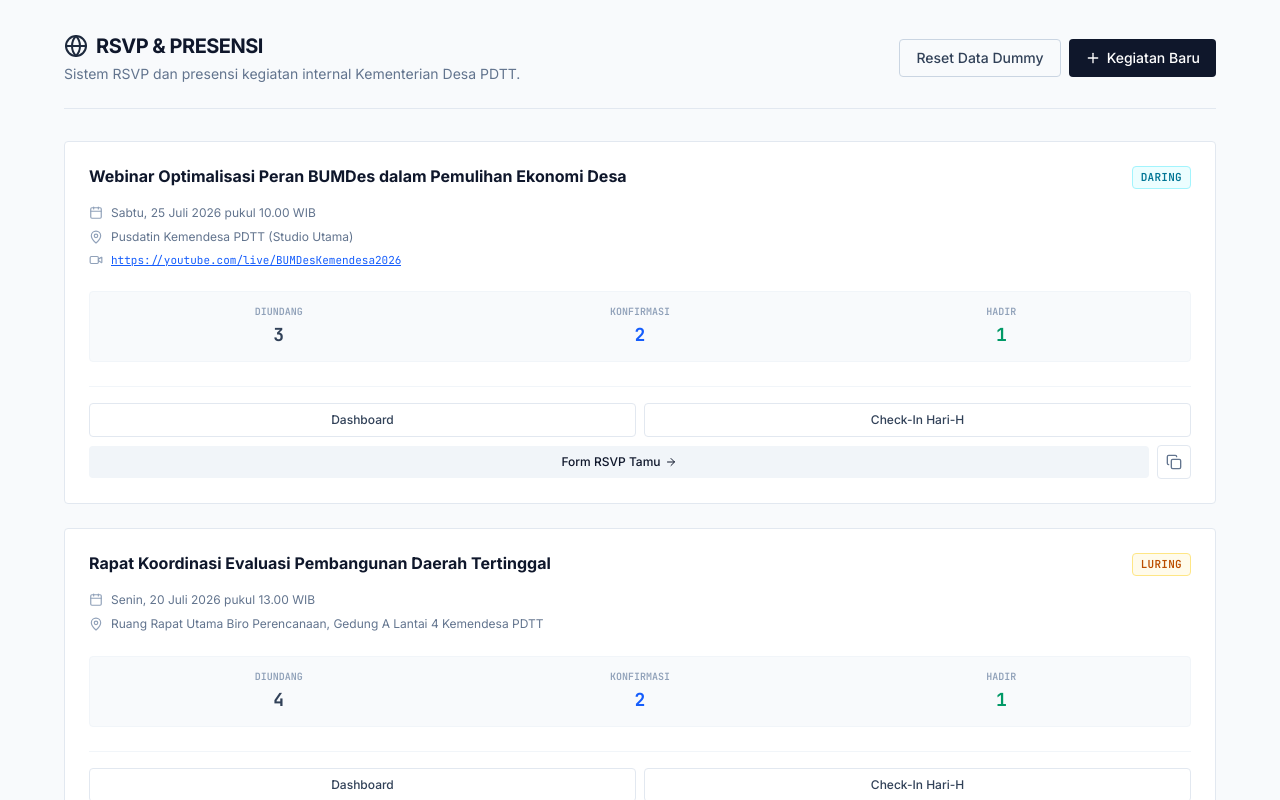
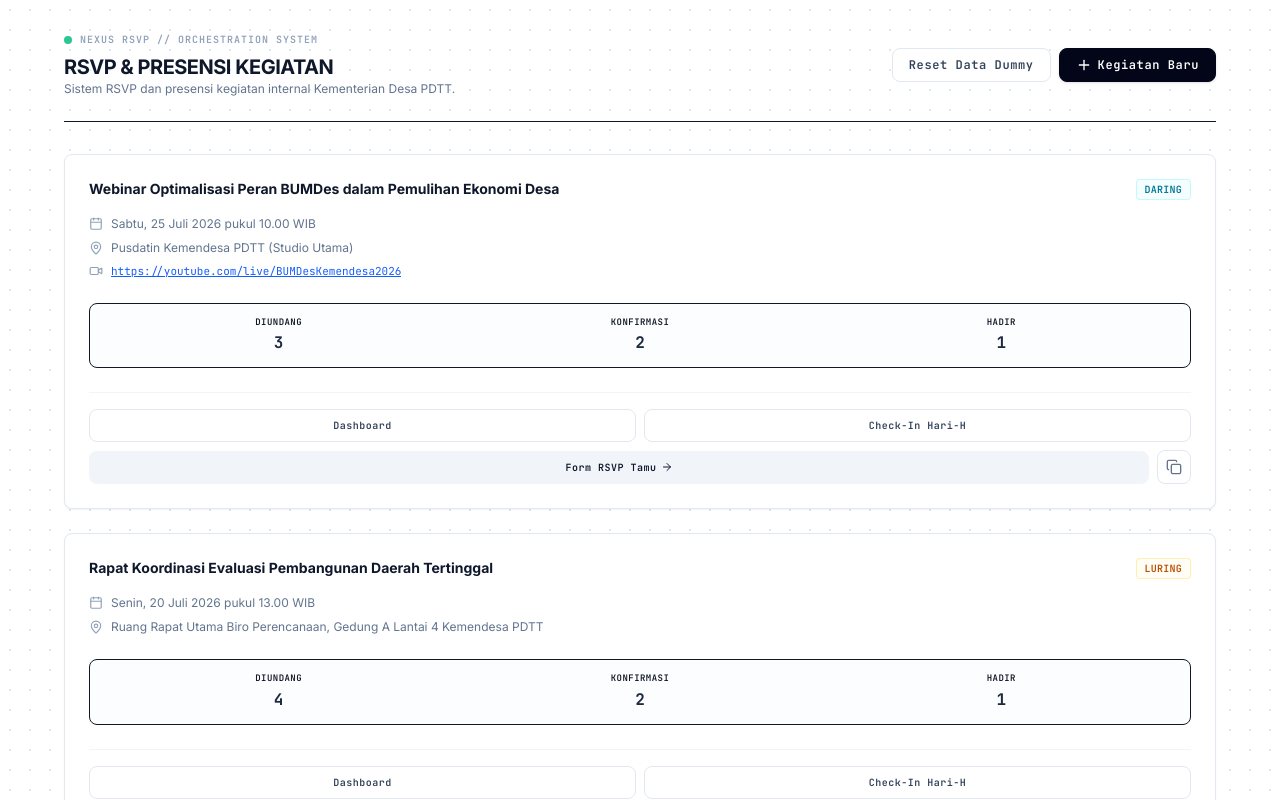
Before and after one commit to dendyadinirwana/RSVP-kemendesa, a React (Vite) app: page /dashboard in a window 1280 px wide. Shown: the top 800 px of the page. Built offline with nearby package versions, Linux system fonts and the light colour scheme.

Commit message:
design: align RSVP Kemendesa design system and pages with Nexus Orchestration Engine aesthetic guidelines

```diff
--- a/src/components/ui/Badge.tsx
+++ b/src/components/ui/Badge.tsx
@@ -11,16 +11,16 @@ export const Badge: React.FC<BadgeProps> = ({
   variant = 'neutral',
   className = '',
 }) => {
-  const baseStyles = 'inline-flex items-center px-2 py-0.5 rounded text-[11px] font-semibold font-mono tracking-wide uppercase';
+  const baseStyles = 'inline-flex items-center px-2 py-0.5 rounded text-[10px] font-semibold font-mono tracking-wide uppercase';
 
   const variants = {
-    neutral: 'bg-slate-100 text-slate-700 border border-slate-200',
-    info: 'bg-blue-50 text-blue-700 border border-blue-200',
-    success: 'bg-emerald-50 text-emerald-700 border border-emerald-200',
-    warning: 'bg-amber-50 text-amber-700 border border-amber-200',
-    primary: 'bg-slate-900 text-white border border-slate-900',
-    purple: 'bg-purple-50 text-purple-700 border border-purple-200',
-    cyan: 'bg-cyan-50 text-cyan-700 border border-cyan-200',
+    neutral: 'bg-slate-50 text-slate-600 border border-slate-200/80',
+    info: 'bg-blue-50/50 text-blue-700 border border-blue-200/60',
+    success: 'bg-emerald-50/50 text-emerald-700 border border-emerald-200/60',
+    warning: 'bg-amber-50/50 text-amber-700 border border-amber-200/60',
+    primary: 'bg-slate-950 text-white border border-slate-950',
+    purple: 'bg-purple-50/50 text-purple-700 border border-purple-200/60',
+    cyan: 'bg-cyan-50/50 text-cyan-700 border border-cyan-200/60',
   };
 
   return (
--- a/src/components/ui/Button.tsx
+++ b/src/components/ui/Button.tsx
@@ -15,19 +15,19 @@ export const Button: React.FC<ButtonProps> = ({
   disabled,
   ...props
 }) => {
-  const baseStyles = 'inline-flex items-center justify-center font-medium transition-colors focus-visible:outline-2 focus-visible:outline-offset-2 disabled:opacity-50 disabled:pointer-events-none rounded';
+  const baseStyles = 'inline-flex items-center justify-center font-semibold transition-colors focus-visible:outline-2 focus-visible:outline-offset-2 disabled:opacity-50 disabled:pointer-events-none rounded-lg tracking-wider font-mono';
 
   const variants = {
-    primary: 'bg-slate-900 hover:bg-slate-800 text-white focus-visible:outline-slate-950',
-    secondary: 'bg-slate-100 hover:bg-slate-200 text-slate-900 focus-visible:outline-slate-200',
-    outline: 'border border-slate-200 hover:bg-slate-50 text-slate-700 focus-visible:outline-slate-200',
-    danger: 'bg-red-600 hover:bg-red-700 text-white focus-visible:outline-red-600',
+    primary: 'bg-slate-950 hover:bg-slate-900 text-white border border-slate-950 shadow-sm focus-visible:outline-slate-950',
+    secondary: 'bg-slate-100 hover:bg-slate-200 text-slate-900 border border-transparent focus-visible:outline-slate-200',
+    outline: 'border border-slate-200 hover:border-slate-300 bg-white hover:bg-slate-50 text-slate-700 focus-visible:outline-slate-200',
+    danger: 'bg-red-50 hover:bg-red-100 text-red-700 border border-red-250 focus-visible:outline-red-600',
   };
 
   const sizes = {
-    sm: 'px-3 py-1.5 text-xs',
-    md: 'px-4 py-2 text-sm',
-    lg: 'px-5 py-2.5 text-base',
+    sm: 'px-3 py-1.5 text-[10px]',
+    md: 'px-4 py-2 text-xs',
+    lg: 'px-5 py-2.5 text-sm',
   };
 
   return (
--- a/src/components/ui/Card.tsx
+++ b/src/components/ui/Card.tsx
@@ -10,8 +10,8 @@ export const Card: React.FC<CardProps> = ({ children, className = '', onClick })
   return (
     <div
       onClick={onClick}
-      className={`bg-white border border-slate-200 rounded p-6 transition-all ${
-        onClick ? 'cursor-pointer hover:border-slate-400' : ''
+      className={`bg-white border border-slate-200 rounded-lg p-6 shadow-xs transition-all ${
+        onClick ? 'cursor-pointer hover:border-slate-350 hover:shadow-sm' : ''
       } ${className}`}
     >
       {children}
--- a/src/components/ui/Input.tsx
+++ b/src/components/ui/Input.tsx
@@ -13,15 +13,15 @@ export const Input = React.forwardRef<HTMLInputElement, InputProps>(
     return (
       <div className="w-full flex flex-col gap-1.5">
         {label && (
-          <label htmlFor={generatedId} className="text-xs font-semibold text-slate-700 uppercase tracking-wider">
+          <label htmlFor={generatedId} className="text-[10px] font-semibold text-slate-500 uppercase tracking-wider font-mono">
             {label}
           </label>
         )}
         <input
           ref={ref}
           id={generatedId}
-          className={`w-full px-3 py-2 text-sm bg-white border rounded transition-colors placeholder:text-slate-400 focus:outline-none focus:ring-1 focus:ring-slate-900 focus:border-slate-900 ${
-            error ? 'border-red-500 ring-1 ring-red-500' : 'border-slate-200'
+          className={`w-full px-3 py-2 text-sm bg-white border rounded-lg transition-colors placeholder:text-slate-400 focus:outline-none focus:ring-1 focus:ring-slate-950 focus:border-slate-950 ${
+            error ? 'border-red-550 ring-1 ring-red-550' : 'border-slate-200'
           } ${className}`}
           {...props}
         />
--- a/src/components/ui/Table.tsx
+++ b/src/components/ui/Table.tsx
@@ -8,12 +8,12 @@ interface TableProps {
 
 export const Table: React.FC<TableProps> = ({ headers, children, className = '' }) => {
   return (
-    <div className={`w-full overflow-x-auto border border-slate-200 rounded ${className}`}>
+    <div className={`w-full overflow-x-auto border border-slate-200 rounded-lg bg-white shadow-xs ${className}`}>
       <table className="w-full text-left border-collapse">
         <thead>
-          <tr className="bg-slate-50 border-b border-slate-200 text-xs font-semibold text-slate-500 uppercase tracking-wider">
+          <tr className="bg-slate-50/60 border-b border-slate-200 text-[10px] font-semibold text-slate-500 uppercase tracking-wider font-mono">
             {headers.map((header, idx) => (
-              <th key={idx} className="px-6 py-3 font-semibold">
+              <th key={idx} className="px-6 py-3.5 font-semibold">
                 {header}
               </th>
             ))}
--- a/src/index.css
+++ b/src/index.css
@@ -10,8 +10,11 @@
 /* Global Reset & Base Styling */
 html, body {
   font-family: var(--font-sans);
-  background-color: #F9FAFB;
+  background-color: #ffffff;
+  background-image: radial-gradient(#e2e8f0 1.2px, transparent 1.2px);
+  background-size: 20px 20px;
   color: #111827;
+  min-height: 100vh;
 }
 
 /* Print CSS Media Queries */
--- a/src/pages/DashboardList.tsx
+++ b/src/pages/DashboardList.tsx
@@ -14,8 +14,7 @@ import {
   ClipboardList,
   CheckCircle,
   Copy,
-  Check,
-  Globe
+  Check
 } from 'lucide-react';
 
 export const DashboardList: React.FC = () => {
@@ -115,18 +114,21 @@ export const DashboardList: React.FC = () => {
   };
 
   return (
-    <div className="min-h-screen bg-slate-50 py-8 px-4 sm:px-6 lg:px-8">
+    <div className="min-h-screen py-8 px-4 sm:px-6 lg:px-8">
       <div className="max-w-6xl mx-auto">
         {/* Header */}
-        <header className="flex flex-col sm:flex-row sm:items-center sm:justify-between border-b border-slate-200 pb-6 mb-8 gap-4">
+        <header className="flex flex-col sm:flex-row sm:items-center sm:justify-between border-b border-slate-250/70 pb-6 mb-8 gap-4">
           <div>
-            <div className="flex items-center gap-2 mb-1">
-              <Globe className="h-6 w-6 text-slate-800" />
-              <h1 className="text-xl font-bold tracking-tight text-slate-900 font-sans uppercase">
-                RSVP & Presensi
-              </h1>
+            <div className="flex items-center gap-2 mb-1.5">
+              <span className="h-2 w-2 rounded-full bg-emerald-500 animate-pulse" />
+              <div className="text-[10px] font-semibold text-slate-400 uppercase tracking-widest font-mono">
+                Nexus RSVP // Orchestration System
+              </div>
             </div>
-            <p className="text-sm text-slate-500">
+            <h1 className="text-xl font-bold tracking-tight text-slate-900 uppercase">
+              RSVP & Presensi Kegiatan
+            </h1>
+            <p className="text-xs text-slate-500">
               Sistem RSVP dan presensi kegiatan internal Kementerian Desa PDTT.
             </p>
           </div>
@@ -139,7 +141,7 @@ export const DashboardList: React.FC = () => {
                 }
               }}
               variant="outline"
-              className="sm:w-auto w-full inline-flex items-center justify-center gap-1.5 border-slate-300"
+              className="sm:w-auto w-full inline-flex items-center justify-center gap-1.5 border-slate-250/80"
             >
               Reset Data Dummy
             </Button>
@@ -158,18 +160,18 @@ export const DashboardList: React.FC = () => {
 
         {/* Loading State */}
         {isLoading && events.length === 0 && (
-          <div className="flex flex-col items-center justify-center py-20 bg-white border border-slate-200 rounded">
+          <div className="flex flex-col items-center justify-center py-20 bg-white border border-slate-200 rounded-lg">
             <div className="animate-spin rounded-full h-8 w-8 border-t-2 border-b-2 border-slate-900 mb-4"></div>
-            <p className="text-sm text-slate-500 font-mono">MEMUAT DAFTAR KEGIATAN...</p>
+            <p className="text-xs text-slate-400 font-mono">MEMUAT DAFTAR KEGIATAN...</p>
           </div>
         )}
 
         {/* Empty State */}
         {!isLoading && events.length === 0 && (
-          <div className="text-center py-16 bg-white border border-slate-200 rounded p-6">
-            <ClipboardList className="mx-auto h-12 w-12 text-slate-300 mb-4" />
-            <h3 className="text-lg font-medium text-slate-900 mb-1">Belum Ada Kegiatan</h3>
-            <p className="text-sm text-slate-500 max-w-md mx-auto mb-6">
+          <div className="text-center py-16 bg-white border border-slate-200 rounded-lg p-6">
+            <ClipboardList className="mx-auto h-12 w-12 text-slate-350 mb-4" />
+            <h3 className="text-sm font-medium text-slate-900 mb-1">Belum Ada Kegiatan</h3>
+            <p className="text-xs text-slate-450 max-w-md mx-auto mb-6">
               Mulai dengan membuat kegiatan baru untuk mengelola RSVP tamu undangan Anda.
             </p>
             <Button onClick={() => setIsModalOpen(true)}>
@@ -188,11 +190,11 @@ export const DashboardList: React.FC = () => {
               const totalAttended = eventGuests.filter((g) => g.statusUndangan === 'hadir').length;
 
               return (
-                <Card key={evt.id} className="flex flex-col justify-between hover:border-slate-300">
+                <Card key={evt.id} className="flex flex-col justify-between hover:border-slate-350">
                   <div>
                     {/* Header Event Card */}
                     <div className="flex items-start justify-between gap-4 mb-4">
-                      <h2 className="text-base font-bold text-slate-900 leading-tight">
+                      <h2 className="text-sm font-bold text-slate-900 leading-snug">
                         {evt.namaKegiatan}
                       </h2>
                       <Badge
@@ -229,18 +231,18 @@ export const DashboardList: React.FC = () => {
                     </div>
 
                     {/* Quick Stats Grid */}
-                    <div className="grid grid-cols-3 gap-2 bg-slate-50 p-3 rounded mb-6 border border-slate-100 text-center">
+                    <div className="grid grid-cols-3 gap-2 bg-slate-50/40 p-3 rounded-lg mb-6 border border-slate-205/65 text-center">
                       <div>
-                        <div className="text-[10px] uppercase font-semibold text-slate-400 font-mono">Diundang</div>
-                        <div className="text-lg font-bold text-slate-700 font-mono mt-0.5">{totalInvited}</div>
+                        <div className="text-[9px] uppercase font-semibold text-slate-450 font-mono tracking-wider">Diundang</div>
+                        <div className="text-base font-bold text-slate-800 font-mono mt-0.5">{totalInvited}</div>
                       </div>
                       <div>
-                        <div className="text-[10px] uppercase font-semibold text-slate-400 font-mono">Konfirmasi</div>
-                        <div className="text-lg font-bold text-blue-600 font-mono mt-0.5">{totalConfirmed}</div>
+                        <div className="text-[9px] uppercase font-semibold text-slate-450 font-mono tracking-wider">Konfirmasi</div>
+                        <div className="text-base font-bold text-slate-800 font-mono mt-0.5">{totalConfirmed}</div>
                       </div>
                       <div>
-                        <div className="text-[10px] uppercase font-semibold text-slate-400 font-mono">Hadir</div>
-                        <div className="text-lg font-bold text-emerald-600 font-mono mt-0.5">{totalAttended}</div>
+                        <div className="text-[9px] uppercase font-semibold text-slate-450 font-mono tracking-wider">Hadir</div>
+                        <div className="text-base font-bold text-slate-800 font-mono mt-0.5">{totalAttended}</div>
                       </div>
                     </div>
                   </div>
@@ -249,12 +251,12 @@ export const DashboardList: React.FC = () => {
                   <div className="border-t border-slate-100 pt-4 flex flex-col gap-2">
                     <div className="flex gap-2">
                       <Link to={`/dashboard/${evt.id}`} className="flex-1">
-                        <Button variant="outline" size="sm" className="w-full text-xs py-2">
+                        <Button variant="outline" size="sm" className="w-full text-[10px] py-2 border-slate-250/70">
                           Dashboard
                         </Button>
                       </Link>
                       <Link to={`/checkin/${evt.id}`} className="flex-1">
-                        <Button variant="outline" size="sm" className="w-full text-xs py-2">
+                        <Button variant="outline" size="sm" className="w-full text-[10px] py-2 border-slate-250/70">
                           Check-In Hari-H
                         </Button>
                       </Link>
@@ -262,14 +264,14 @@ export const DashboardList: React.FC = () => {
 
                     <div className="flex gap-2 items-center">
                       <Link to={`/rsvp/${evt.id}`} target="_blank" className="flex-1">
-                        <Button variant="secondary" size="sm" className="w-full text-xs py-2 inline-flex items-center gap-1">
+                        <Button variant="secondary" size="sm" className="w-full text-[10px] py-2 inline-flex items-center justify-center gap-1">
                           Form RSVP Tamu
                           <ArrowRight className="h-3 w-3" />
                         </Button>
                       </Link>
                       <button
                         onClick={() => handleCopyLink(evt.id)}
-                        className="p-2 border border-slate-200 rounded text-slate-500 hover:text-slate-900 hover:bg-slate-50 transition-colors"
+                        className="p-2 border border-slate-200 hover:border-slate-300 rounded-lg text-slate-500 hover:text-slate-900 hover:bg-slate-50 transition-colors"
                         title="Salin Link RSVP"
                       >
                         {copiedId === evt.id ? (
```
Also changed, not shown: src/pages/CheckIn.tsx (+14 -14 lines), src/pages/DashboardDetail.tsx (+27 -26 lines), src/pages/GuestManagement.tsx (+20 -19 lines).
